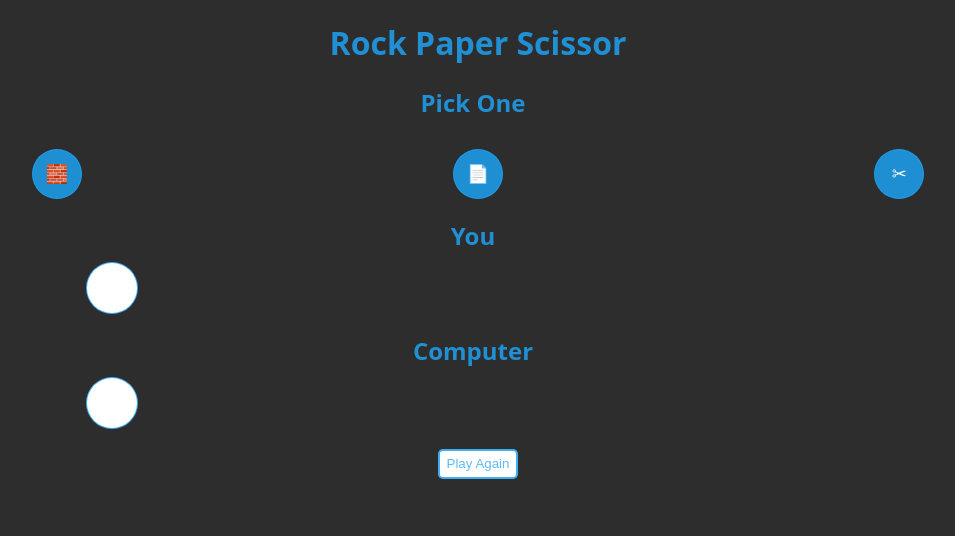
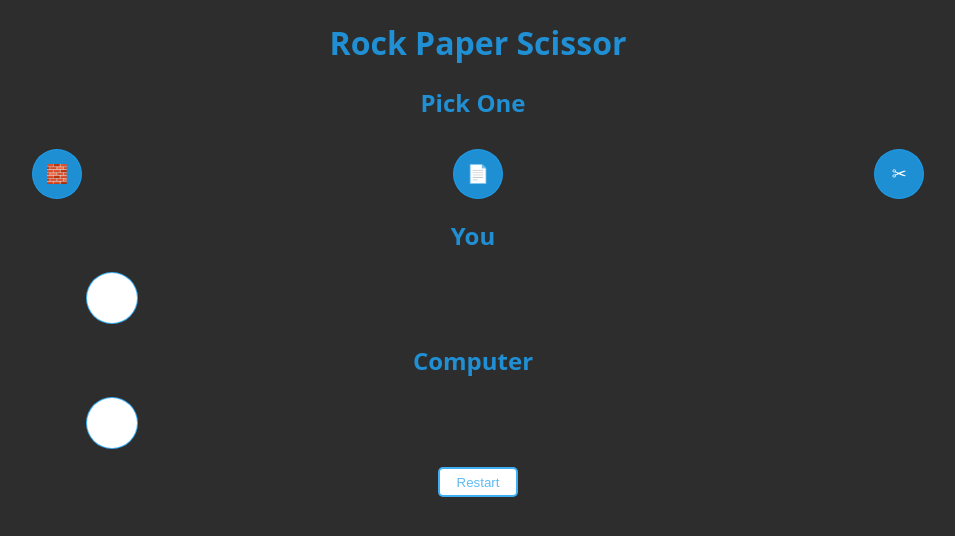
Before and after one commit to dev-akankshayadav/get-user-description-onclick, a React (Create React App) app: page / in a window 1280 px wide. Shown: the top 536 px of the page, without its empty margins (162-1117 px from the left). Built offline with nearby package versions, Linux system fonts and the light colour scheme.

Commit message:
code-refactoring

```diff
--- a/src/App.js
+++ b/src/App.js
@@ -26,7 +26,7 @@ function App() {
   };
 
   useEffect(() => {
-    result();// eslint-disable-next-line
+    result(); // eslint-disable-next-line
   }, [userAction, computerAction]);
 
   const result = () => {
@@ -46,8 +46,8 @@ function App() {
       case "🧱🧱":
         setWinner("Tie ! 🙁");
         break;
-        default :
-        handleReset()
+      default:
+        handleReset();
     }
   };
 
@@ -66,15 +66,10 @@ function App() {
           </button>
         ))}
       </div>
-      <div className="player-container">
-        <h2>
-          You <div className="action-chosen">{userAction}</div>
-        </h2>
-        <h2>
-          Computer <div className="action-chosen"> {computerAction} </div>
-        </h2>
-      </div>
-
+      <h2>You </h2>
+      <div className="action-chosen">{userAction}</div>
+      <h2> Computer </h2>
+      <div className="action-chosen"> {computerAction} </div>
       <h3 className="winner"> {winner} </h3>
       <button
         className="play"
@@ -82,7 +77,7 @@ function App() {
           handleReset();
         }}
       >
-        Play Again
+        Restart
       </button>
     </div>
   );
```
